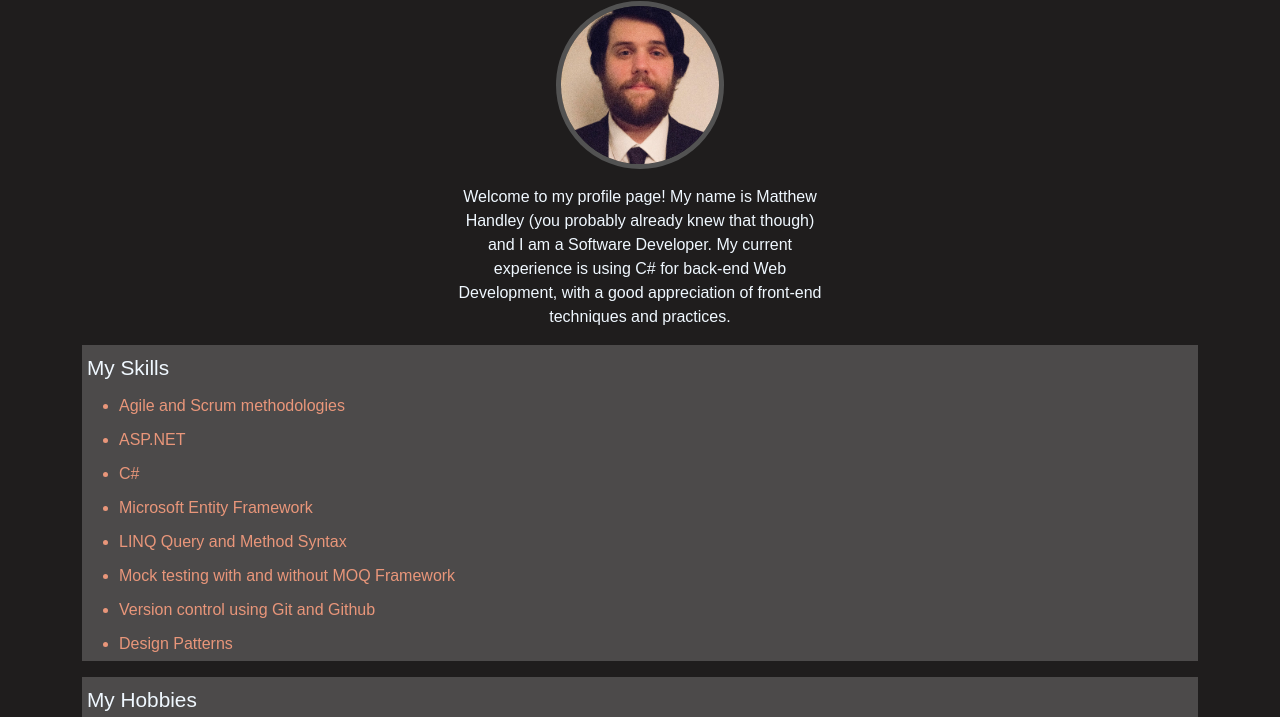
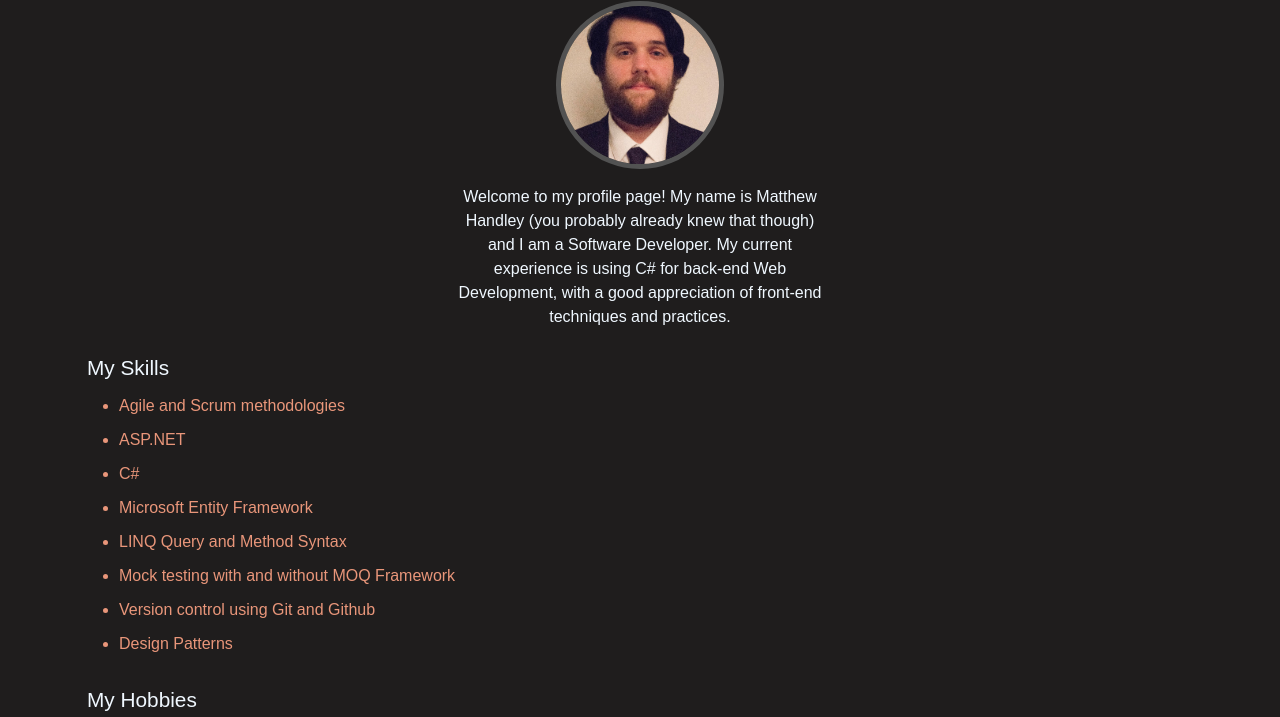
Before and after one commit to MHandley10/MHandley10.github.io, a plain HTML site: page index.html in a window 1280 px wide. Shown: the part 175-892 px from the top of the page. Drawn offline with nearby package versions, Linux system fonts and the light colour scheme.

Commit message:
removed box background colour

```diff
--- a/profileStyles.css
+++ b/profileStyles.css
@@ -104,7 +104,6 @@ h3 {
 }
 
 .box-1 {
-    background-color: rgba(255,255,255, 0.2);
     color:aliceblue;
     padding-left: 5px;
     padding-right: 5px;
```
